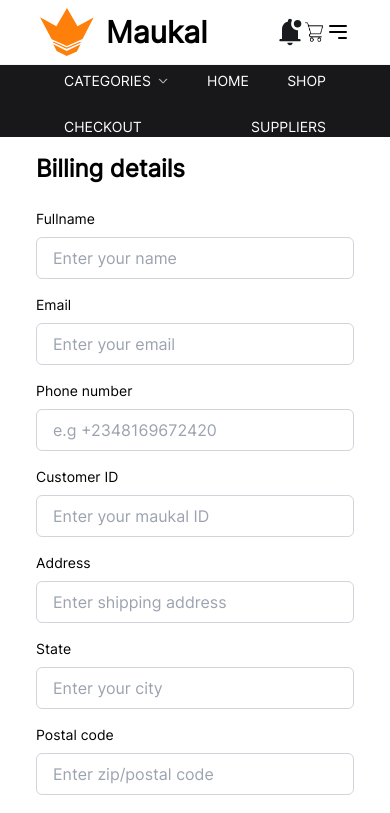
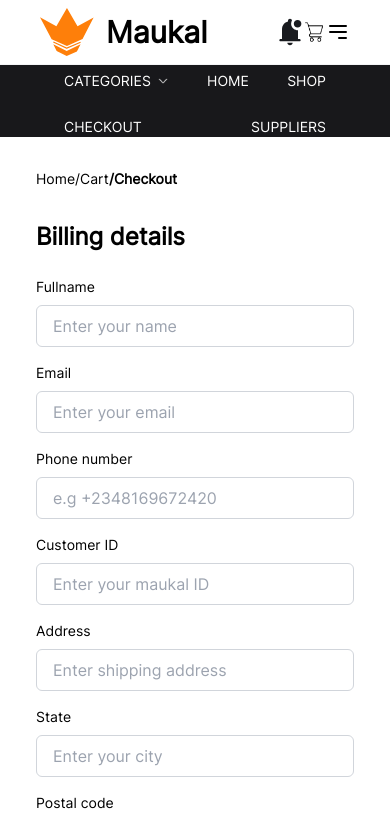
Before and after one commit to kaleabendrias/shopping_site, a React (Vite) app: page /main in a window 390 px wide. Shown: the top 813 px of the page. Built offline with nearby package versions, Linux system fonts and the light colour scheme.

Commit message:
Update image alignment and responsiveness in NewDeals, ShopAdd, and Checkout components

```diff
--- a/src/components/NewDeals.jsx
+++ b/src/components/NewDeals.jsx
@@ -26,7 +26,7 @@ const NewDeals = () => {
         <img
           src={headphone}
           alt="Headphone"
-          className="w-2/5 md:w-3/5 h-24 md:h-40"
+          className="w-2/5 md:w-3/5 h-24 md:h-40 object-contain"
         />
       </div>
       <div className="w-full md:w-[30%] bg-[#1B5779] flex justify-between p-6">
@@ -49,7 +49,7 @@ const NewDeals = () => {
         <img
           src={iphone}
           alt="iPhone"
-          className="w-2/5 md:w-3/5 h-24 md:h-40"
+          className="w-2/5 md:w-3/5 h-24 md:h-40 object-contain"
         />
       </div>
       <div className="w-full md:w-[30%] bg-black flex justify-between p-6">
@@ -72,7 +72,7 @@ const NewDeals = () => {
         <img
           src={camera}
           alt="Camera"
-          className="w-2/5 md:w-3/5 h-24 md:h-40"
+          className="w-2/5 md:w-3/5 h-24 md:h-40 object-contain"
         />
       </div>
     </div>
--- a/src/components/ShopAdd.jsx
+++ b/src/components/ShopAdd.jsx
@@ -6,7 +6,7 @@ const ShopAdd = () => {
     <div className="bgimg h-[85vh]">
       <div className="pl-8 h-full flex flex-col justify-center gap-8">
         <div className="flex gap-6 items-center">
-          <img src={image5} className="w-16 w-16" alt="" />
+          <img src={image5} className="w-16 object-contain" alt="" />
           <p className="text-3xl text-white font-bold">Welcome to Maukal</p>
         </div>
         <div className="text-white flex flex-col gap-4 text-5xl font-bold ">
--- a/src/pages/Checkout.jsx
+++ b/src/pages/Checkout.jsx
@@ -102,11 +102,11 @@ const Checkout = () => {
         <div className="w-full md:w-1/3 mt-4 md:mt-0">
           <div className="bg-gray-100 p-4 rounded">
             <p className="font-semibold text-lg mb-4">Cart Total</p>
-            <div className="flex justify-between mb-2">
+            <div className="flex justify-between mb-4 p-2 border-b-2">
               <span>Amount</span>
               <span>${cartTotal}</span>
             </div>
-            <div className="flex justify-between mb-2">
+            <div className="flex justify-between mb-2 border-b-2">
               <span>Shipping</span>
               <span>$0.00</span>
             </div>
--- a/src/pages/Checkoutmain.jsx
+++ b/src/pages/Checkoutmain.jsx
@@ -5,10 +5,13 @@ import perfume from "../assets/image/perfume.png";
 
 const Checkoutmain = () => {
   return (
-    <div className="px-5 md:px-11">
+    <div className="px-5 md:px-11 mb-20">
       <div className="mx-auto p-4">
         <div className="flex flex-col md:flex-row justify-between">
           <div className="md:w-2/3">
+            <p className="text-sm my-4 mb-8">
+              Home/Cart<span className="font-semibold">/Checkout</span>
+            </p>
             <h2 className="text-2xl font-semibold mb-6">Billing details</h2>
             <form className="space-y-4">
               <div>
```
